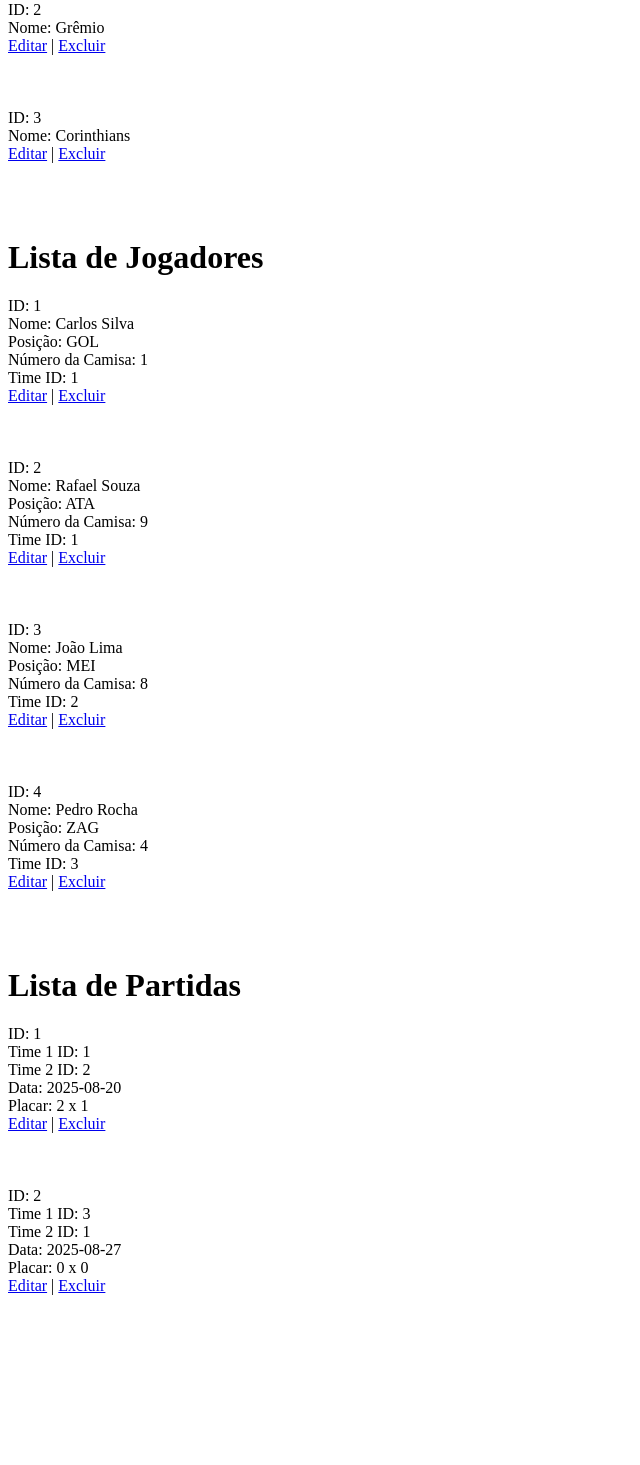
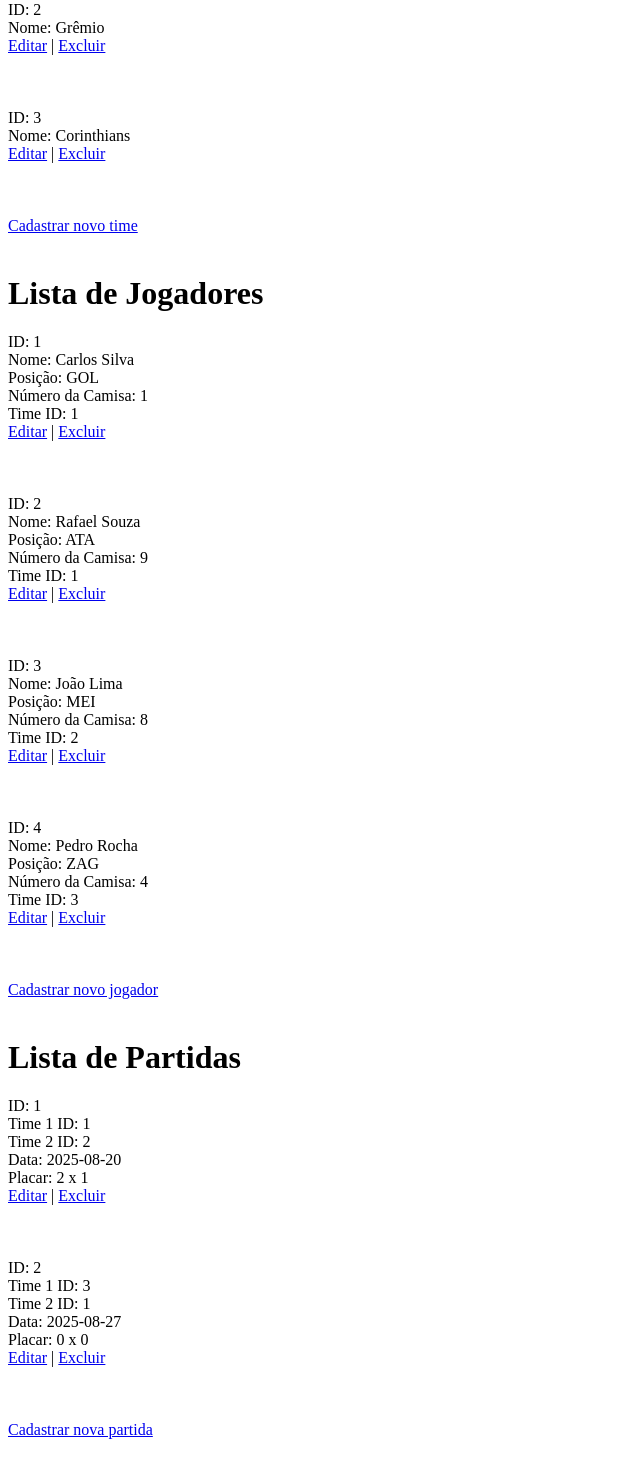
Before and after one commit to Prussematheus/crud_futebol, a PHP site: page / in a window 1280 px wide. Shown: the part 173-1638 px from the top of the page, without its empty margins (0-640 px from the left). Before the commit the page ends 1468 px from the top, so only its background shows below. Run offline with PHP 8.4, Linux system fonts and the light colour scheme; data comes from the database, SQL or seed files in the repository.

Commit message:
update - link para páginas de cadastro

```diff
--- a/index.php
+++ b/index.php
@@ -13,6 +13,8 @@ while ($linha = mysqli_fetch_array($resultado)) {
     echo "<a href='excluir_time.php?id=" . $linha['id'] . "'>Excluir</a><br><br>";
     echo"<br><br>";
 }
+echo "<a href='cadastrar_time.php'>Cadastrar novo time</a><br><br>";
+
 
 $sql = "SELECT * FROM jogadores";
 $resultado = mysqli_query($conn, $sql);
@@ -29,6 +31,7 @@ while ($linha = mysqli_fetch_array($resultado)) {
     echo "<a href='excluir_jogador.php?id=" . $linha['id'] . "'>Excluir</a><br><br>";
     echo "<br><br>";
 }
+echo "<a href='cadastrar_jogador.php'>Cadastrar novo jogador</a><br><br>";
 
 
 $sql = "SELECT * FROM partidas";
@@ -46,4 +49,5 @@ while ($linha = mysqli_fetch_array($resultado)) {
     echo "<a href='excluir_partida.php?id=" . $linha['id'] . "'>Excluir</a><br><br>";
     echo "<br><br>";
 }
+echo "<a href='cadastrar_partida.php'>Cadastrar nova partida</a><br><br>";
 ?>
```
